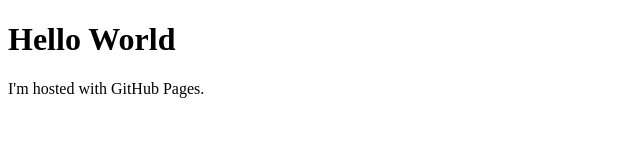
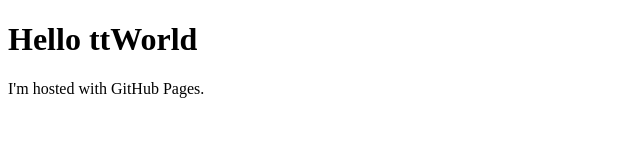
Before and after one commit to ComDevMayor/COmDevMayor.github.io, a plain HTML site: page index.html in a window 1280 px wide. Shown: the full height of the page, 0-640 px from the left. Drawn offline with Linux system fonts and the light colour scheme.

Commit message:
Update index.html

```diff
--- a/index.html
+++ b/index.html
@@ -1,7 +1,7 @@
 <!DOCTYPE html>
 <html>
 <body>
-<h1>Hello World</h1>
+<h1>Hello ttWorld</h1>
 <p>I'm hosted with GitHub Pages.</p>
 </body>
 </html>
```
